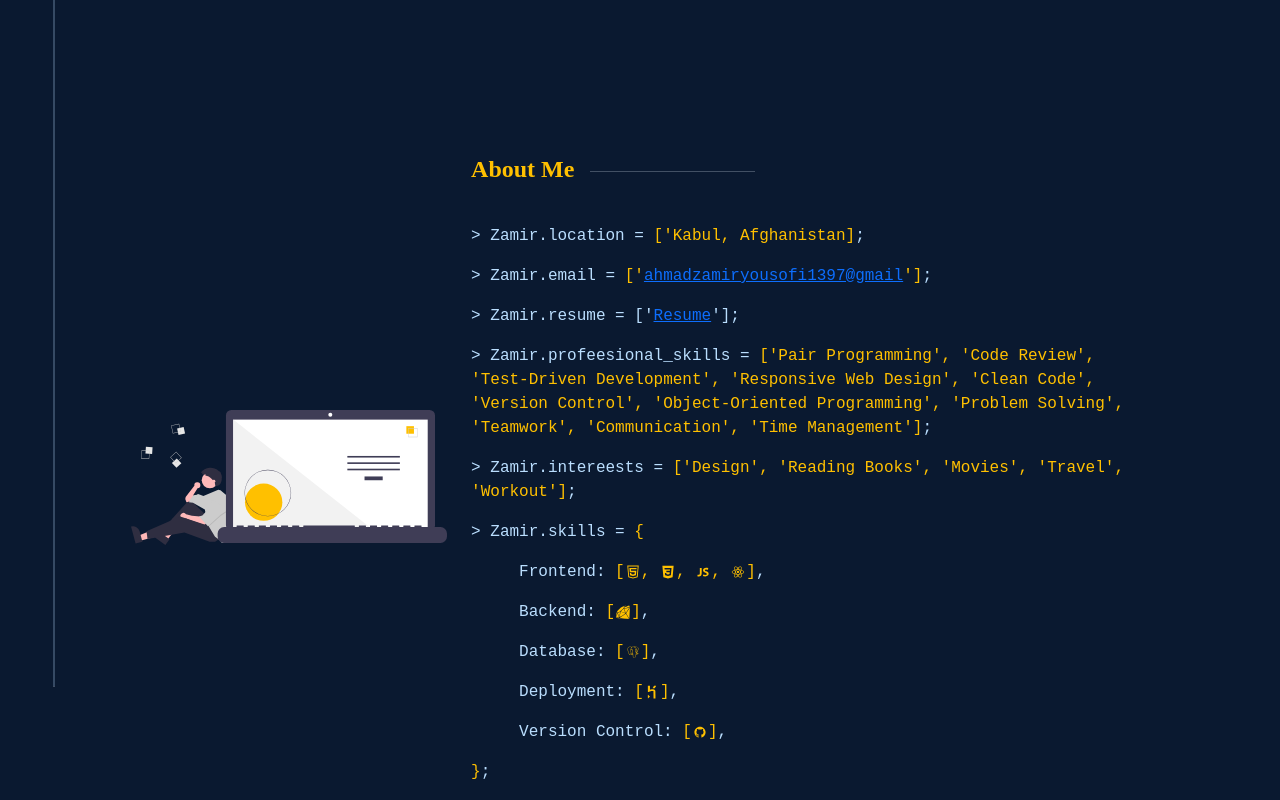
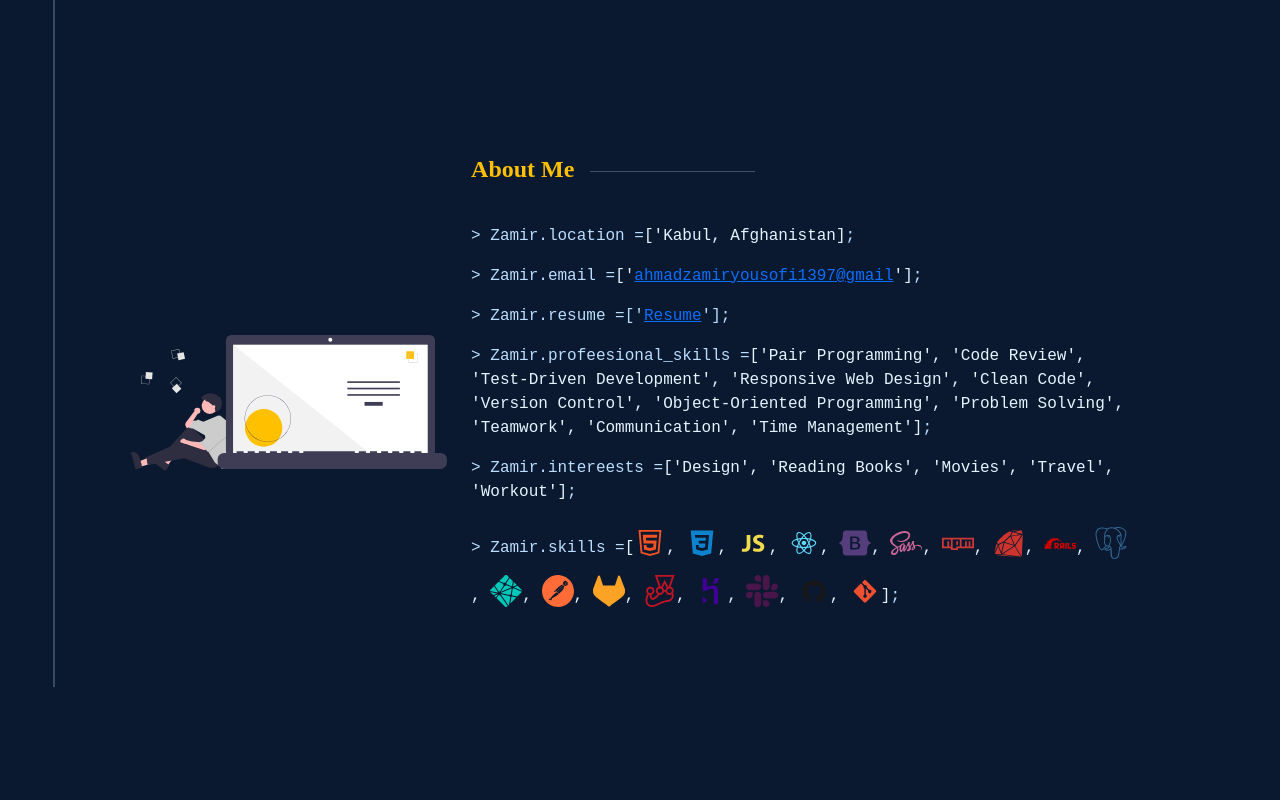
Before and after one commit to ahzamir/my-portfolio, a React (Create React App) app: page / in a window 1280 px wide. Shown: the part 613-1413 px from the top of the page. After the commit the page ends 1312 px from the top, so only its background shows below. Built offline with nearby package versions, Linux system fonts and the light colour scheme; a web font is replaced by a local one.

Commit message:
change some styles for skills icon

```diff
--- a/src/components/pages/About.js
+++ b/src/components/pages/About.js
@@ -1,15 +1,17 @@
 import React from 'react';
+import { AiOutlineHtml5 } from 'react-icons/ai';
+import {
+  DiCss3, DiJavascript1, DiReact, DiRuby, DiHeroku, DiGithubBadge, DiGit,
+} from 'react-icons/di';
+
+import { FaBootstrap, FaSass, FaNpm } from 'react-icons/fa';
+
+import {
+  SiRubyonrails, SiPostgresql, SiNetlify, SiPostman, SiGitlab, SiJest,
+} from 'react-icons/si';
+
+import { BsSlack } from 'react-icons/bs';
 import aboutSvg from '../../assets/svgs/about-page.svg';
-// import skills icons
-import { AiOutlineHtml5 } from "react-icons/ai";
-import { DiCss3 } from "react-icons/di";
-import { DiJavascript1 } from "react-icons/di";
-import { DiReact } from "react-icons/di";
-import { DiRuby } from "react-icons/di";
-// import { DiRails } from "react-icons/di";
-import { DiPostgresql } from "react-icons/di";
-import { DiHeroku } from "react-icons/di";
-import { DiGithubBadge } from "react-icons/di";
 
 const About = () => (
   <section id="about" className="row m-0 pt-5 pb-5 h-100">
@@ -22,32 +24,110 @@ const About = () => (
         <hr className="ms-3 w-25" />
       </div>
       <div>
-                <p>&gt; Zamir.location = <span className="secondary-color">['Kabul, Afghanistan]</span>;</p>
+        <p>
+          &gt; Zamir.location =
+          <span className="quaternary-color">['Kabul, Afghanistan]</span>
+          ;
+        </p>
       </div>
       <div>
-                <p>&gt; Zamir.email = <span className="secondary-color">['<a href="mailto:ahmadzamiryousofi1397@gmail.com" target="_blank">ahmadzamiryousofi1397@gmail</a>']</span>;</p>
+        <p>
+          &gt; Zamir.email =
+          <span className="quaternary-color">
+            ['
+<a href="mailto:ahmadzamiryousofi1397@gmail.com" target="_blank" rel="noreferrer">ahmadzamiryousofi1397@gmail</a>
+            ']
+          </span>
+          ;
+        </p>
       </div>
       <div>
-                <p>&gt; Zamir.resume = <span>['<a href='https://drive.google.com/file/d/15K-DfNZOZJAPTowgqT5ptugnX96kt7yT/view?usp=sharing' target='_blank'>Resume</a>']</span>;</p>
+        <p>
+          &gt; Zamir.resume =
+          <span>
+            ['
+<a href="https://drive.google.com/file/d/15K-DfNZOZJAPTowgqT5ptugnX96kt7yT/view?usp=sharing" target="_blank" rel="noreferrer">Resume</a>
+            ']
+          </span>
+          ;
+        </p>
       </div>
       <div>
-                <p>&gt; Zamir.profeesional_skills = <span className="secondary-color">['Pair Programming', 'Code Review', 'Test-Driven Development', 'Responsive Web Design', 'Clean Code', 'Version Control', 'Object-Oriented Programming', 'Problem Solving', 'Teamwork', 'Communication', 'Time Management']</span>;</p>
+        <p>
+          &gt; Zamir.profeesional_skills =
+          <span className="quaternary-color">['Pair Programming', 'Code Review', 'Test-Driven Development', 'Responsive Web Design', 'Clean Code', 'Version Control', 'Object-Oriented Programming', 'Problem Solving', 'Teamwork', 'Communication', 'Time Management']</span>
+          ;
+        </p>
       </div>
       <div>
-                <p>&gt; Zamir.intereests = <span className="secondary-color">['Design', 'Reading Books', 'Movies', 'Travel', 'Workout']</span>;</p>
+        <p>
+          &gt; Zamir.intereests =
+          <span className="quaternary-color">['Design', 'Reading Books', 'Movies', 'Travel', 'Workout']</span>
+          ;
+        </p>
       </div>
       <div>
-                <p>&gt; Zamir.skills = <span className="secondary-color">{'{'}</span></p>
-                <div className="ms-5">
-                    <p>Frontend: <span className="secondary-color">[<i><AiOutlineHtml5 /></i>, <i><DiCss3 /></i>, <i><DiJavascript1 /></i>, <i><DiReact /></i>]</span>,</p>
-                    <p>Backend: <span className="secondary-color">[<i><DiRuby /></i>]</span>,</p>
-                    <p>Database: <span className="secondary-color">[<i><DiPostgresql /></i>]</span>,</p>
-                    <p>Deployment: <span className="secondary-color">[<i><DiHeroku /></i>]</span>,</p>
-                    <p>Version Control: <span className="secondary-color">[<i><DiGithubBadge /></i>]</span>,</p>
+        <p>
+          &gt; Zamir.skills =
+          <span className="quaternary-color">[</span>
+          <span className="quaternary-color">
+            <i style={{ color: '#f35321' }}><AiOutlineHtml5 /></i>
+            ,
+            {' '}
+            <i style={{ color: '#0e83cd' }}><DiCss3 /></i>
+            ,
+            {' '}
+            <i style={{ color: '#f0db4f' }}><DiJavascript1 /></i>
+            ,
+            {' '}
+            <i style={{ color: '#61dafb' }}><DiReact /></i>
+            ,
+            {' '}
+            <i style={{ color: '#563d7c' }}><FaBootstrap /></i>
+            ,
+            {' '}
+            <i style={{ color: '#cc6699' }}><FaSass /></i>
+            ,
+            {' '}
+            <i style={{ color: '#cb3837' }}><FaNpm /></i>
+            ,
+            {' '}
+            <i style={{ color: '#cc342d' }}><DiRuby /></i>
+            ,
+            {' '}
+            <i style={{ color: '#cc0000' }}><SiRubyonrails /></i>
+            ,
+            {' '}
+            <i style={{ color: '#336791' }}><SiPostgresql /></i>
+            ,
+            {' '}
+            <i style={{ color: '#00c7b7' }}><SiNetlify /></i>
+            ,
+            {' '}
+            <i style={{ color: '#ff6c37' }}><SiPostman /></i>
+            ,
+            {' '}
+            <i style={{ color: '#fca326' }}><SiGitlab /></i>
+            ,
+            {' '}
+            <i style={{ color: '#c21325' }}><SiJest /></i>
+            ,
+            {' '}
+            <i style={{ color: '#430098' }}><DiHeroku /></i>
+            ,
+            {' '}
+            <i style={{ color: '#4a154b' }}><BsSlack /></i>
+            ,
+            {' '}
+            <i style={{ color: '#181717' }}><DiGithubBadge /></i>
+            ,
+            {' '}
+            <i style={{ color: '#f05032' }}><DiGit /></i>
+          </span>
+          <span className="quaternary-color">]</span>
+          ;
+        </p>
       </div>
-                <p><span className="secondary-color">{'}'}</span>;</p>
-            </div>
-
     </div>
   </section>
 );
--- a/src/components/pages/Home.js
+++ b/src/components/pages/Home.js
@@ -10,7 +10,7 @@ const Home = () => (
         <br />
         Full Stack Web Developer.
       </h1>
-      <p className="tertiary-color fs-5">
+      <p className="tertiary-color fs-7 fs-md-6">
         Full-stack software engineer with a love for
         {' '}
         <span className="secondary-color">clean code</span>
--- a/src/index.css
+++ b/src/index.css
@@ -198,6 +198,10 @@ ul {
   padding-right: 140px;
 }
 
+i {
+  font-size: 2rem;
+}
+
 @media screen and (max-width: 768px) {
   header {
     padding: 0 12px;
@@ -210,4 +214,12 @@ ul {
   .contents{
     padding: 12px;
   }
+
+  #home {
+    height: fit-content !important;
+  }
+
+  i {
+    font-size: 1.5rem;
+  }
 }
```
Lines whose indentation alone changed are shown as unchanged.
